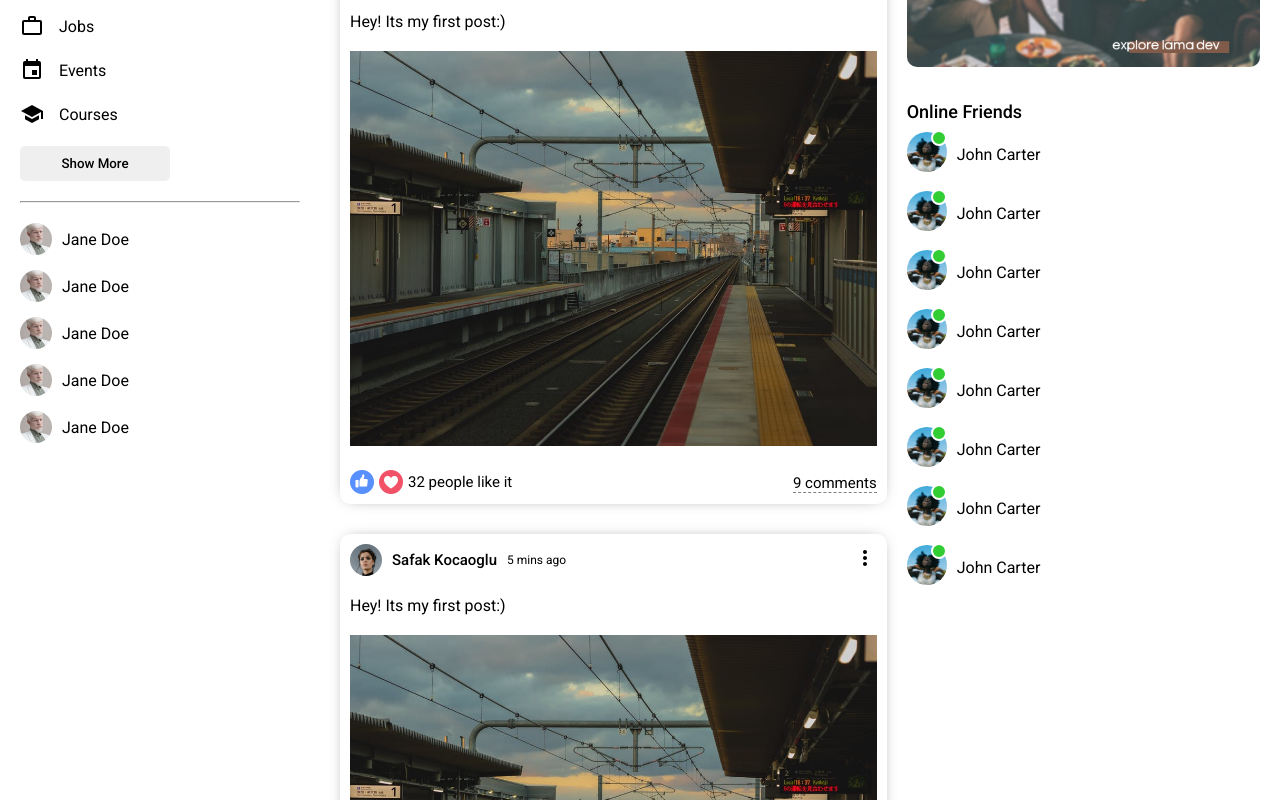
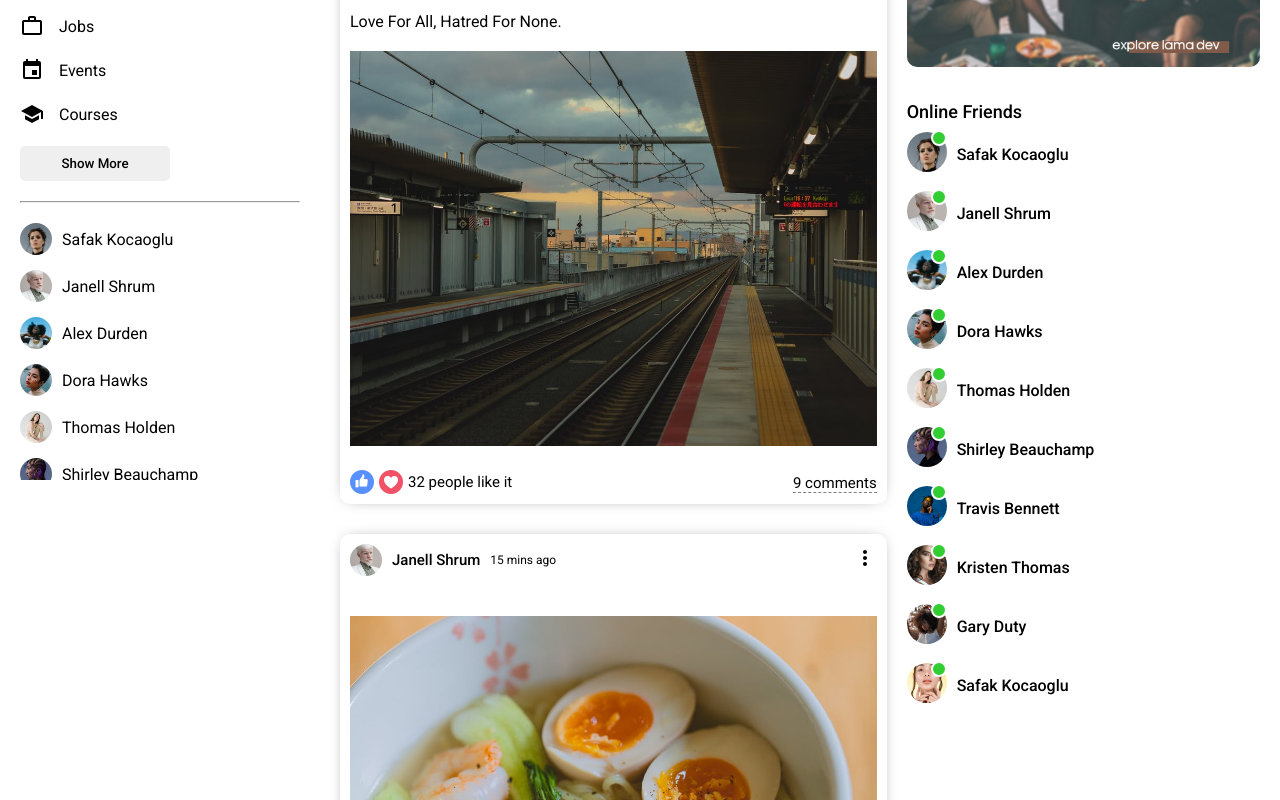
Before and after one commit to rajesh-gole-softobiz/Softbook, a React (Create React App) app in the folder react-softbook/: page / in a window 1280 px wide. Shown: the part 320-1120 px from the top of the page. Built offline with nearby package versions, Linux system fonts and the light colour scheme.

Commit message:
Using Dynamic Data

```diff
--- /dev/null
+++ b/react-softbook/src/components/closeFriend/CloseFriend.jsx
@@ -0,0 +1,10 @@
+import "./closeFriend.css";
+
+export default function CloseFriend({user}) {
+  return (
+    <li className="sidebarFriend">
+      <img className="sidebarFriendImg" src={user.profilePicture} alt="" />
+      <span className="sidebarFriendName">{user.username}</span>
+    </li>
+  );
+}
--- /dev/null
+++ b/react-softbook/src/components/closeFriend/closeFriend.css
@@ -0,0 +1,13 @@
+.sidebarFriend {
+    display: flex;
+    align-items: center;
+    margin-bottom: 15px;
+  }
+
+  .sidebarFriendImg {
+    width: 32px;
+    height: 32px;
+    border-radius: 50%;
+    object-fit: cover;
+    margin-right: 10px;
+  }
--- a/react-softbook/src/components/feed/Feed.jsx
+++ b/react-softbook/src/components/feed/Feed.jsx
@@ -1,18 +1,25 @@
 import Post from '../post/Post'
 import Share from '../share/Share'
-import './feed.css'
+import './feed.css';
+import {Posts} from "../../dummyData";
 
 export default function Feed() {
   return (
     <div className='feed'>
         <div className="feedWrapper">
             <Share/>
+
+            {Posts.map(p=>(
+              <Post key={p.id} post={p}/>
+            ))}
+
+
+            {/* <Post/>
             <Post/>
             <Post/>
             <Post/>
             <Post/>
-            <Post/>
-            <Post/>
+            <Post/> */}
         </div>
     </div>
   )
--- /dev/null
+++ b/react-softbook/src/components/online/Online.jsx
@@ -0,0 +1,13 @@
+import "./online.css";
+
+export default function Online({user}) {
+  return (
+    <li className="rightbarFriend">
+      <div className="rightbarProfileImgContainer">
+        <img className="rightbarProfileImg" src={user.profilePicture} alt="" />
+        <span className="rightbarOnline"></span>
+      </div>
+      <span className="rightbarUsername">{user.username}</span>
+    </li>
+  );
+}
--- /dev/null
+++ b/react-softbook/src/components/online/online.css
@@ -0,0 +1,32 @@
+.rightbarFriend {
+    display: flex;
+    align-items: center;
+    margin-bottom: 15px;
+  }
+
+  .rightbarProfileImgContainer {
+    margin-right: 10px;
+    position: relative;
+  }
+
+  .rightbarProfileImg {
+    width: 40px;
+    height: 40px;
+    border-radius: 50%;
+    object-fit: cover;
+  }
+
+  .rightbarOnline{
+      width: 12px;
+      height: 12px;
+      border-radius: 50%;
+      background-color: limegreen;
+      position: absolute;
+      top: -2px;
+      right: 0;
+      border: 2px solid white;
+  }
+
+  .rightbarUsername{
+      font-weight: 500;
+  }
--- a/react-softbook/src/components/post/Post.jsx
+++ b/react-softbook/src/components/post/Post.jsx
@@ -1,15 +1,17 @@
 import './post.css';
 import {MoreVert} from '@mui/icons-material';
+import {Users} from "../../dummyData";
 
-export default function Post() {
+
+export default function Post({post}) {
   return (
     <div className="post">
         <div className="postWrapper">
             <div className="postTop">
                 <div className="postTopLeft">
-                    <img className='postProfileImg' src="/assets/person/1.jpeg" alt="" />
-                    <span className="postUsername">Safak Kocaoglu</span>
-                    <span className="postDate">5 mins ago</span>
+                    <img className='postProfileImg' src={Users.filter((u)=> u.id === post.userId)[0].profilePicture} alt="" />
+                    <span className="postUsername">{Users.filter((u)=> u.id === post.userId)[0].username}</span>
+                    <span className="postDate">{post.date}</span>
                 </div>
                 <div className="postTopRight">
                     <MoreVert/>
@@ -17,18 +19,18 @@
             </div>
 
             <div className="postCenter">
-                <span className="postText">Hey! Its my first post:)</span>
-                <img className='postImg' src="assets/post/1.jpeg" alt="" />
+                <span className="postText">{post?.desc}</span>
+                <img className='postImg' src={post.photo} alt="" />
             </div>
 
             <div className="postBottom">
                 <div className="postBottomLeft">
                     <img className='likeIcon' src="assets/like.png" alt="" />
                     <img className='likeIcon' src="assets/heart.png" alt="" />
-                    <span className='postLikeCounter'>32 people like it</span>
+                    <span className='postLikeCounter'>{post.like} people like it</span>
                 </div>
                 <div className="postBottomRight">
-                    <span className="postCommentText">9 comments</span>
+                    <span className="postCommentText">{post.comment} comments</span>
                 </div>
             </div>
         </div>
--- a/react-softbook/src/components/rightbar/Rightbar.jsx
+++ b/react-softbook/src/components/rightbar/Rightbar.jsx
@@ -1,4 +1,6 @@
-import './rightbar.css'
+import './rightbar.css';
+import {Users} from '../../dummyData';
+import Online from '../online/Online';
 
 export default function Rightbar() {
   return (
@@ -14,6 +16,11 @@
         <h4 className='rightbarTitle'>Online Friends</h4>
         <ul className="rightbarFriendList">
 
+          {Users.map(u=>(
+            <Online key={u.id} user={u}/>
+          ))}
+
+{/*
           <li className="rightbarFriend">
             <div className="rightbarProfileImgContainer">
               <img className="rightbarProfileImg" src="assets/person/3.jpeg" alt="" />
@@ -68,15 +75,7 @@
               <span className="rightbarOnline"></span>
             </div>
             <span className='rightbarUsername'>John Carter</span>
-          </li>
-
-          <li className="rightbarFriend">
-            <div className="rightbarProfileImgContainer">
-              <img className="rightbarProfileImg" src="assets/person/3.jpeg" alt="" />
-              <span className="rightbarOnline"></span>
-            </div>
-            <span className='rightbarUsername'>John Carter</span>
-          </li>
+          </li> */}
 
         </ul>
       </div>
--- a/react-softbook/src/components/rightbar/rightbar.css
+++ b/react-softbook/src/components/rightbar/rightbar.css
@@ -38,7 +38,7 @@
     list-style: none;
   }
 
-  .rightbarFriend{
+  /* .rightbarFriend{
     display: flex;
     align-items: center;
     margin-bottom: 15px;
@@ -65,6 +65,10 @@
     right: 0;
     border: 2px solid white;
   }
+
+  .rightbarUsername{
+    font-weight: 500;
+  } */
 
 
   .rightbarTitle{
--- a/react-softbook/src/components/sidebar/Sidebar.jsx
+++ b/react-softbook/src/components/sidebar/Sidebar.jsx
@@ -1,5 +1,8 @@
 import './sidebar.css';
 import { Bookmark, Chat, Event, Group, HelpOutline, PlayCircleFilledOutlined, RssFeed, School, WorkOutline } from '@mui/icons-material';
+import {Users} from "../../dummyData";
+import CloseFriend from '../closeFriend/CloseFriend';
+
 
 export default function Sidebar() {
   return (
@@ -50,26 +53,31 @@
             <hr className='sidebarHr'/>
 
             <ul className="sidebarFriendList">
+
+                {Users.map(u=>(
+                    <CloseFriend key={u.id} user={u}/>
+                ))}
+
+{/*
                 <li className="sidebarFriend">
                     <img className='sidebarFriendImg' src="/assets/person/2.jpeg" alt="" />
                     <span className="sidebarFriendName">Jane Doe</span>
                 </li>
+
                 <li className="sidebarFriend">
                     <img className='sidebarFriendImg' src="/assets/person/2.jpeg" alt="" />
                     <span className="sidebarFriendName">Jane Doe</span>
                 </li>
+
                 <li className="sidebarFriend">
                     <img className='sidebarFriendImg' src="/assets/person/2.jpeg" alt="" />
                     <span className="sidebarFriendName">Jane Doe</span>
                 </li>
+
                 <li className="sidebarFriend">
                     <img className='sidebarFriendImg' src="/assets/person/2.jpeg" alt="" />
                     <span className="sidebarFriendName">Jane Doe</span>
-                </li>
-                <li className="sidebarFriend">
-                    <img className='sidebarFriendImg' src="/assets/person/2.jpeg" alt="" />
-                    <span className="sidebarFriendName">Jane Doe</span>
-                </li>
+                </li> */}
             </ul>
 
         </div>
--- a/react-softbook/src/components/sidebar/sidebar.css
+++ b/react-softbook/src/components/sidebar/sidebar.css
@@ -54,7 +54,7 @@
     list-style: none;
   }
 
-  .sidebarFriend{
+  /* .sidebarFriend{
     display: flex;
     align-items: center;
     margin-bottom: 15px;
@@ -66,4 +66,4 @@
     border-radius: 50%;
     object-fit: cover;
     margin-right: 10px;
-  }
+  } */
--- /dev/null
+++ b/react-softbook/src/dummyData.js
@@ -0,0 +1,139 @@
+export const Users = [
+    {
+      id:1,
+      profilePicture: "assets/person/1.jpeg",
+      username: "Safak Kocaoglu",
+    },
+    {
+      id:2,
+      profilePicture: "assets/person/2.jpeg",
+      username: "Janell Shrum",
+    },
+    {
+      id:3,
+      profilePicture: "assets/person/3.jpeg",
+      username: "Alex Durden",
+    },
+    {
+      id:4,
+      profilePicture: "assets/person/4.jpeg",
+      username: "Dora Hawks",
+    },
+    {
+      id:5,
+      profilePicture: "assets/person/5.jpeg",
+      username: "Thomas Holden",
+    },
+    {
+      id:6,
+      profilePicture: "assets/person/6.jpeg",
+      username: "Shirley Beauchamp",
+    },
+    {
+      id:7,
+      profilePicture: "assets/person/7.jpeg",
+      username: "Travis Bennett",
+    },
+    {
+      id:8,
+      profilePicture: "assets/person/8.jpeg",
+      username: "Kristen Thomas",
+    },
+    {
+      id:9,
+      profilePicture: "assets/person/9.jpeg",
+      username: "Gary Duty",
+    },
+    {
+      id:10,
+      profilePicture: "assets/person/10.jpeg",
+      username: "Safak Kocaoglu",
+    },
+  ];
+
+  export const Posts = [
+    {
+      id: 1,
+      desc: "Love For All, Hatred For None.",
+      photo: "assets/post/1.jpeg",
+      date: "5 mins ago",
+      userId: 1,
+      like: 32,
+      comment: 9,
+    },
+    {
+      id: 2,
+      photo: "assets/post/2.jpeg",
+      date: "15 mins ago",
+      userId: 2,
+      like: 2,
+      comment: 1,
+    },
+    {
+      id: 3,
+      desc: "Every moment is a fresh beginning.",
+      photo: "assets/post/3.jpeg",
+      date: "1 hour ago",
+      userId: 3,
+      like: 61,
+      comment: 2,
+    },
+    {
+      id: 4,
+      photo: "assets/post/4.jpeg",
+      date: "4 hours ago",
+      userId: 4,
+      like: 7,
+      comment: 3,
+    },
+    {
+      id: 5,
+      photo: "assets/post/5.jpeg",
+      date: "5 hours ago",
+      userId: 5,
+      like: 23,
+      comment: 5,
+    },
+    {
+      id: 6,
+      photo: "assets/post/6.jpeg",
+      date: "1 day ago",
+      userId: 6,
+      like: 44,
+      comment: 6,
+    },
+    {
+      id: 7,
+      desc: "Never regret anything that made you smile.",
+      photo: "assets/post/7.jpeg",
+      date: "2 days ago",
+      userId: 7,
+      like: 52,
+      comment: 3,
+    },
+    {
+      id: 8,
+      photo: "assets/post/8.jpeg",
+      date: "3 days ago",
+      userId: 8,
+      like: 15,
+      comment: 1,
+    },
+    {
+      id: 9,
+      desc: "Change the world by being yourself.",
+      photo: "assets/post/9.jpeg",
+      date: "5 days ago",
+      userId: 9,
+      like: 11,
+      comment: 2,
+    },
+    {
+      id: 10,
+      photo: "assets/post/10.jpeg",
+      date: "1 week ago",
+      userId: 10,
+      like: 104,
+      comment: 12,
+    },
+  ];
```
